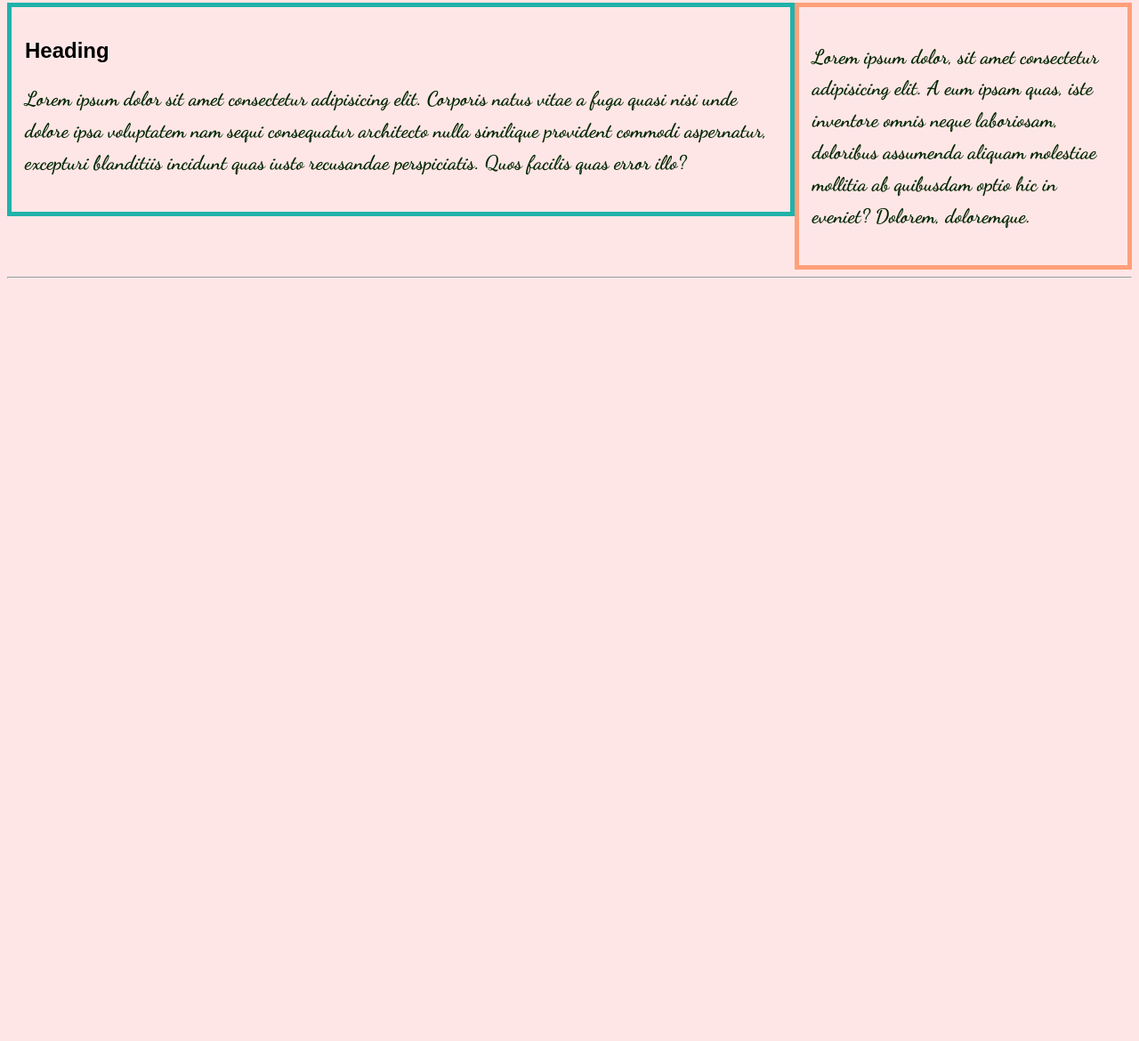
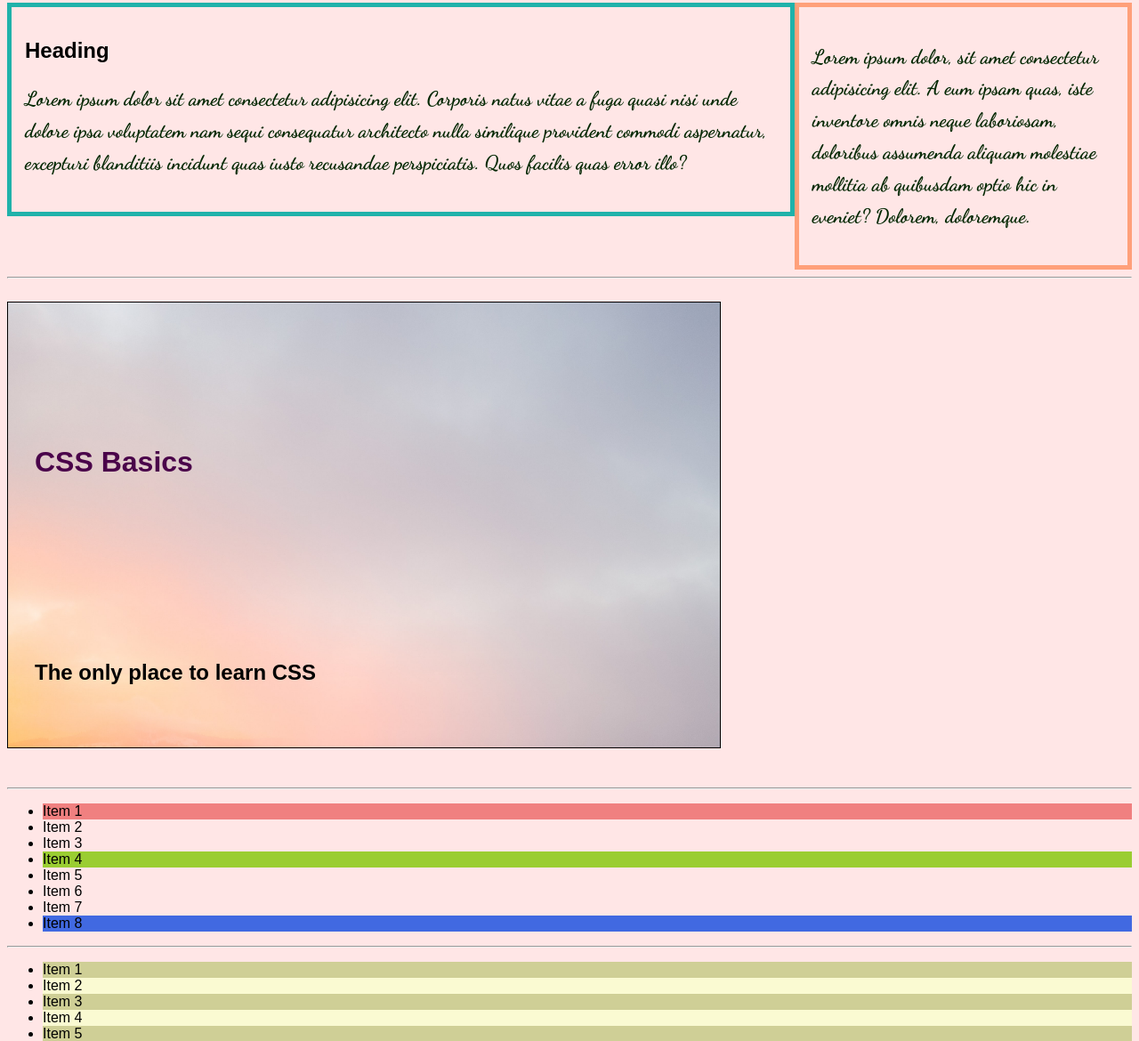
Before and after one commit to tsneha14/CSS_Basics, a plain HTML site: page Index.html in a window 1280 px wide. Shown: the part 1630-2800 px from the top of the page at 89% size. Before the commit the page ends 1977 px from the top, so only its background shows below. Drawn offline with Linux system fonts and the light colour scheme.

Commit message:
Final Commit

```diff
--- a/Index.html
+++ b/Index.html
@@ -106,6 +106,38 @@
     <div class="clearfix"></div>
     <hr>
     <br>
+    <div class="position-box">
+        <h1>CSS Basics</h1>
+        <h2>The only place to learn CSS</h2>
+    </div>
+    <br>
+    <br>
+    <button class="button fixed">Fixed button</button>
+    <hr>
+    <ul class="my-list">
+        <li>Item 1</li>
+        <li>Item 2</li>
+        <li>Item 3</li>
+        <li>Item 4</li>
+        <li>Item 5</li>
+        <li>Item 6</li>
+        <li>Item 7</li>
+        <li>Item 8</li>
+    </ul>
+    <hr>
+    <ul class="dynamic-list">
+        <li>Item 1</li>
+        <li>Item 2</li>
+        <li>Item 3</li>
+        <li>Item 4</li>
+        <li>Item 5</li>
+        <li>Item 6</li>
+        <li>Item 7</li>
+        <li>Item 8</li>
+        <li>Item 9</li>
+        <li>Item 10</li>
+    </ul>
+    <br>
   </body>
 </html>
 <!-- inline > internal > external -->
--- a/Style.css
+++ b/Style.css
@@ -151,7 +151,54 @@ p {
     box-sizing: border-box;
 }
 
-/* Classes are represneted by . */
+.position-box {
+    width: 800px;
+    height: 500px;
+    border: 1px solid black;
+    position: relative;
+    background-image: url('./images/tobias-reich-unsplash.jpg');
+    background-repeat: no-repeat;
+    background-size: cover;
+}
+
+.position-box h1 {
+    position: absolute;
+    top: 140px;
+    left: 30px;
+}
+
+.position-box h2 {
+    position: absolute;
+    bottom: 50px;
+    left: 30px;
+}
+
+.fixed {
+    position: fixed;
+    bottom: 20px;
+}
+
+.my-list li:first-child {
+    background-color: lightcoral;
+}
+
+.my-list li:last-child {
+    background-color: royalblue;
+}
+
+.my-list li:nth-child(4) {
+    background-color: yellowgreen;
+}
+
+.dynamic-list li:nth-child(even) {
+    background-color: lightgoldenrodyellow;
+}
+
+.dynamic-list li:nth-child(odd) {
+    background-color: rgb(207, 207, 150);
+}
+
+/* Classes are represented by . */
 /* Ids are represented by #  */
 /* 1 rem = 16px, rem takes the default size of 16px */
 /* Ln 25, 2 em = 2*10px(size of parent, here div, Ln 18) = 20px */
```
Also changed, not shown: Images/shubham-dhage-unsplash.jpg (added), Images/tobias-reich-unsplash.jpg (added).
